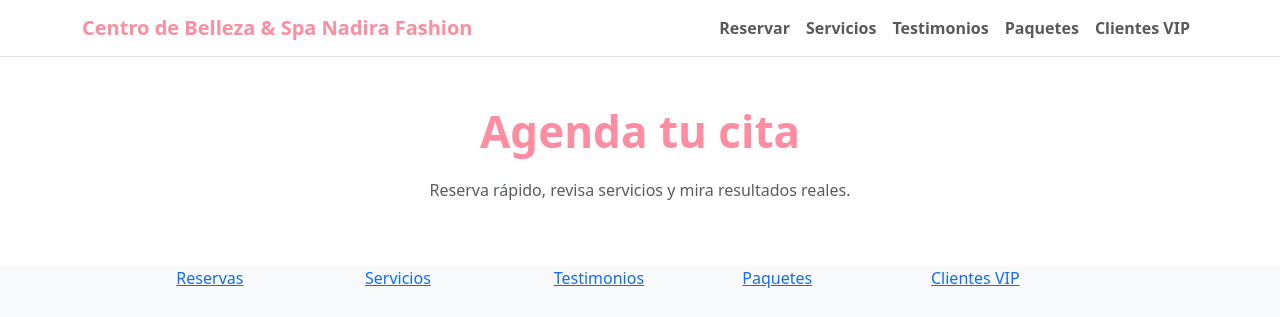
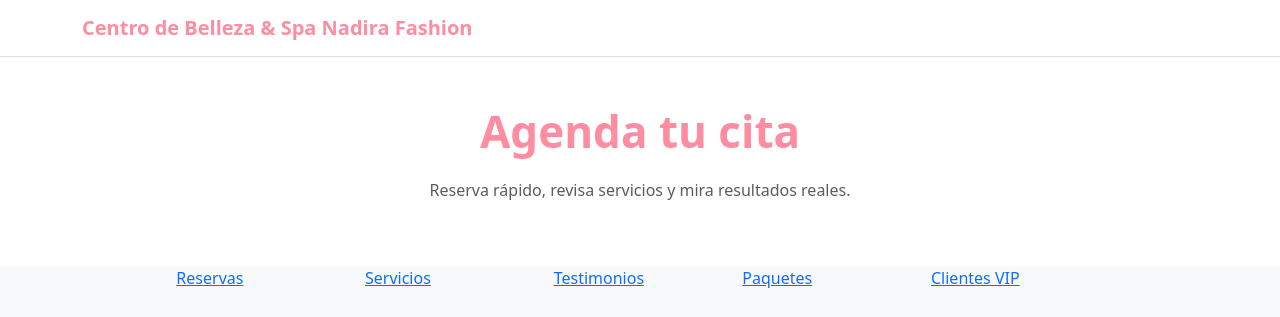
Before and after one commit to JoelkyVargas/salon-nadira, a Django app: page / in a window 1280 px wide. Shown: the top 317 px of the page. Run offline with Django 4.2, Linux system fonts and the light colour scheme; data that the repository does not hold is empty.

```diff
--- a/citas/templates/citas/home.html
+++ b/citas/templates/citas/home.html
@@ -26,22 +26,7 @@
     </button>
     <div id="nav" class="collapse navbar-collapse">
       <ul class="navbar-nav ms-auto">
-        <li class="nav-item">
-          <a class="nav-link section-link" href="#" data-section="reservar">Reservar</a>
-        </li>
-        <li class="nav-item">
-          <a class="nav-link section-link" href="#" data-section="servicios">Servicios</a>
-        </li>
-        <li class="nav-item">
-          <a class="nav-link section-link" href="#" data-section="testimonios">Testimonios</a>
-        </li>
-        <li class="nav-item">
-          <a class="nav-link section-link" href="#" data-section="Paquetes">Paquetes</a>
-        </li>
-        <li class="nav-item">
-          <a class="nav-link section-link" href="#" data-section="vip">Clientes VIP</a>
-        </li>
-      </ul>
+        </ul>
     </div>
   </div>
 </nav>
```
